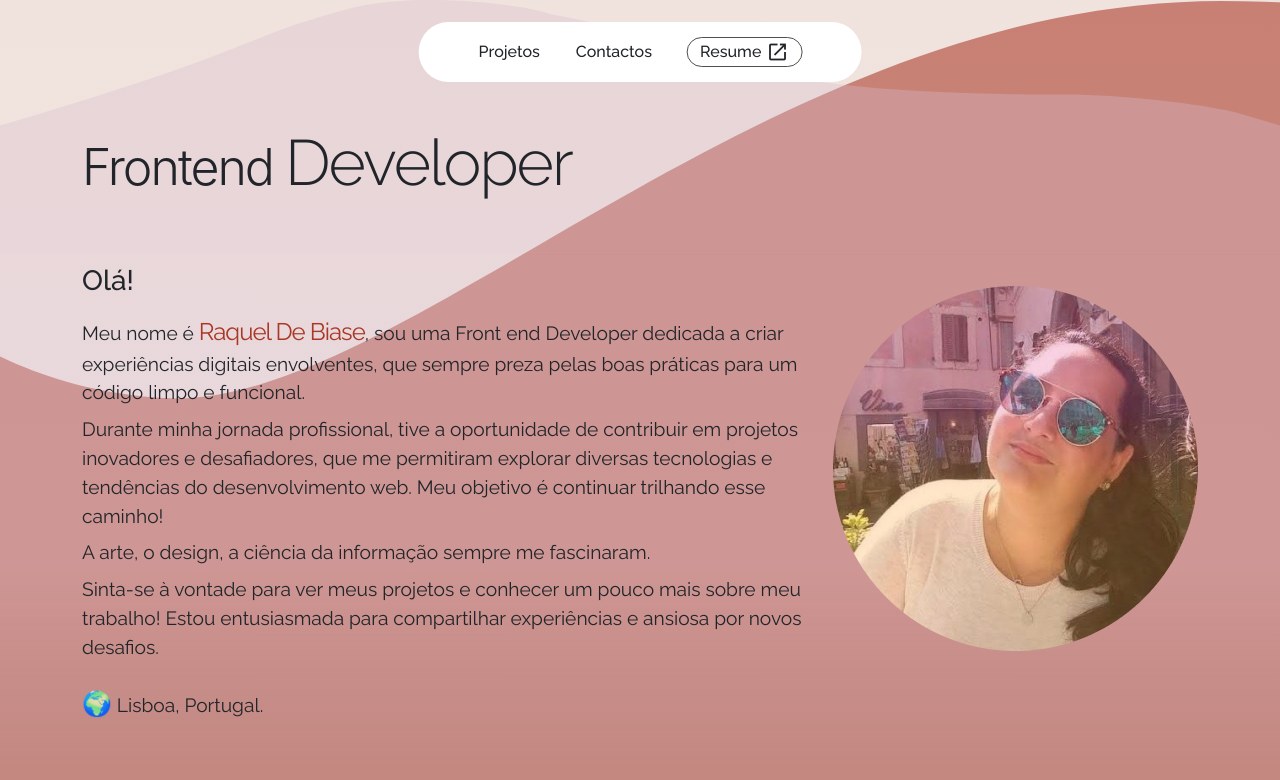
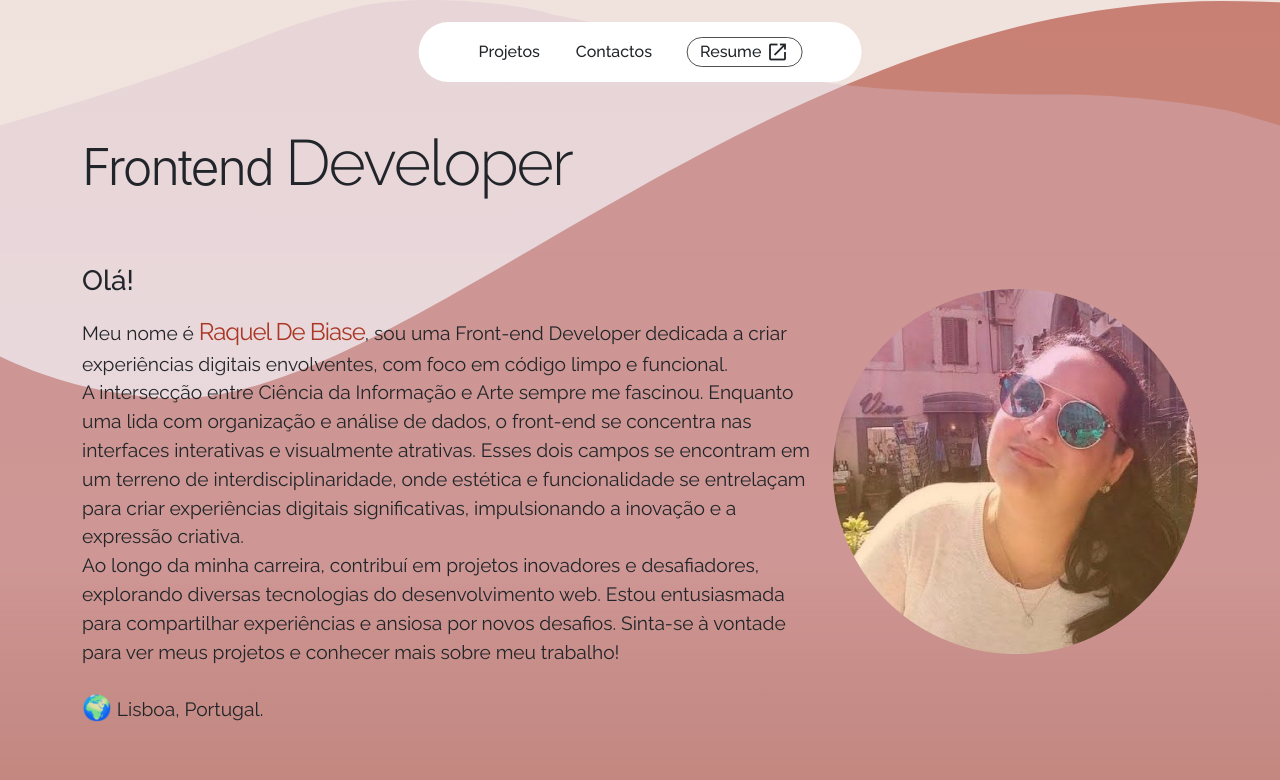
Before and after one commit to raqueldebiase/MeuWebsite, an Angular app: page / in a window 1280 px wide. Shown: the top 780 px of the page. Built offline with nearby package versions, Linux system fonts and the light colour scheme; grey boxes are pictures that could not be loaded.

Commit message:
fix texto inicial

```diff
--- a/src/app/content/content.component.html
+++ b/src/app/content/content.component.html
@@ -13,12 +13,12 @@
     <div class="row mb-2 mb-md-3 about-txt">
       <div class="col-12 col-md-6 col-lg-8 my-2">
         <h3 class="mt-3 mb-2 mt-md-5 mb-md-3">Olá!</h3>
-        <p>Meu nome é <span class="meuNome">Raquel De Biase</span>, sou uma Front end Developer dedicada a criar experiências digitais envolventes, que sempre preza pelas boas práticas para um código limpo e funcional.
+        <p>Meu nome é <span class="meuNome">Raquel De Biase</span>, sou uma Front-end Developer dedicada a criar experiências digitais envolventes, com foco em código limpo e funcional.<br>
 
-        <p class="mt-2">Durante minha jornada profissional, tive a oportunidade de contribuir em projetos inovadores e desafiadores, que me permitiram explorar diversas tecnologias e tendências do desenvolvimento web. Meu objetivo é continuar trilhando esse caminho!</p>
-        <p class="mt-2">A arte, o design, a ciência da informação sempre me fascinaram.
-        </p>
-        <p class="mt-2">Sinta-se à vontade para ver meus projetos e conhecer um pouco mais sobre meu trabalho! Estou entusiasmada para compartilhar experiências e ansiosa por novos desafios.
+          A intersecção entre Ciência da Informação e Arte sempre me fascinou. Enquanto uma lida com organização e análise de dados, o front-end se concentra nas interfaces interativas e visualmente atrativas. Esses dois campos se encontram em um terreno de interdisciplinaridade, onde estética e funcionalidade se entrelaçam para criar experiências digitais significativas, impulsionando a inovação e a expressão criativa.<br>
+
+          Ao longo da minha carreira, contribuí em projetos inovadores e desafiadores, explorando diversas tecnologias do desenvolvimento web. Estou entusiasmada para compartilhar experiências e ansiosa por novos desafios. Sinta-se à vontade para ver meus projetos e conhecer mais sobre meu trabalho!
+
         </p>
         <p class="mt-4"><span>🌍</span> Lisboa, Portugal.</p>
       </div>
```
